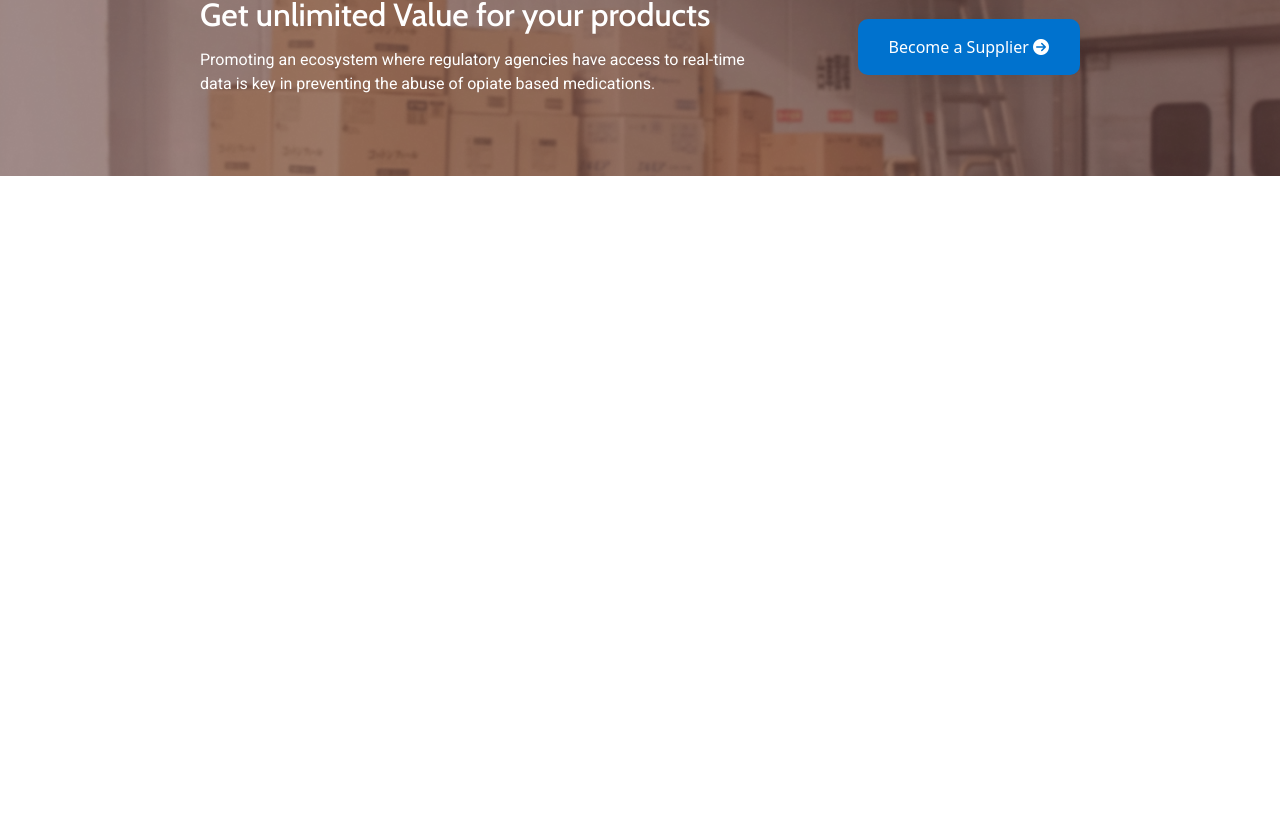
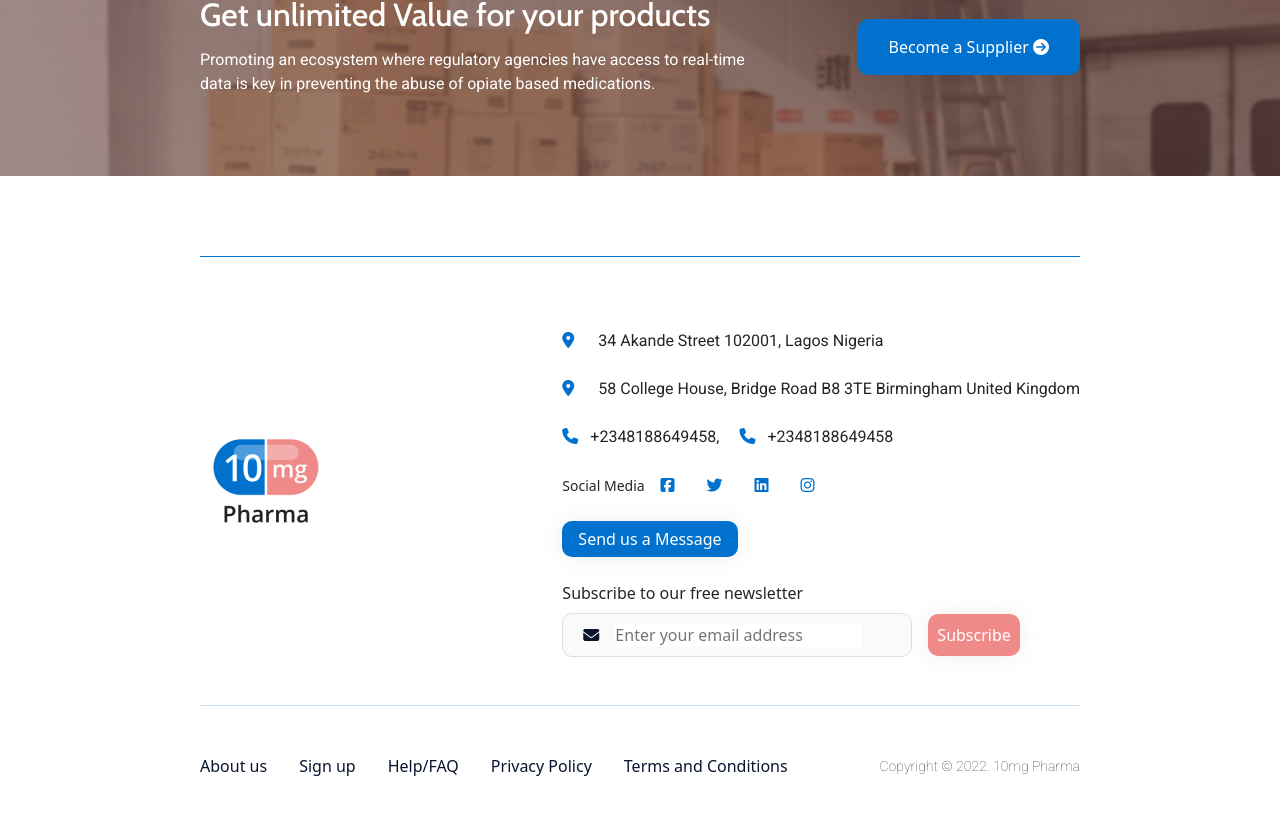
Before and after one commit to greenbii/10mg, an Angular app: page / in a window 1280 px wide. Shown: the part 4289-5103 px from the top of the page. Before the commit the page ends 4465 px from the top, so only its background shows below. Built offline with nearby package versions, Linux system fonts and the light colour scheme.

Commit message:
Landing page update

```diff
--- a/src/app/components/footer/footer.component.css
+++ b/src/app/components/footer/footer.component.css
@@ -0,0 +1,94 @@
+.footer-contents {
+    display: flex;
+    justify-content: space-between;
+    align-items: center;
+    gap: 3rem;
+}
+
+.divider {
+    background: var(--primary-color);
+}
+
+.input-container {
+    padding: 9px 20px;
+    width: 350px;
+}
+
+.input-container input {
+    border: none;
+    width: 80%;
+    outline: none;
+}
+
+.blue-icon {
+    color: var(--primary-color);
+}
+
+.footer-flex-container {
+    display: flex;
+    justify-content: space-between;
+    align-items: center;
+    gap: 3rem;
+}
+
+.footer-flex-container a {
+    color: var(--text-color);
+}
+
+.faded {
+    opacity: 0.2;
+}
+
+.copyright p {
+    color: #444;
+    font-size: 14px;
+    font-weight: 200;
+}
+
+
+
+
+/* MEDIA QUERY */
+@media screen and (max-width: 1200px) {
+    .body-container {
+        padding: 4rem 50px;
+    }
+}
+
+@media screen and (max-width: 950px) {
+    .footer-contents {
+        flex-direction: column;
+        text-align: center;
+    }
+
+    .footer-flex-container {
+        flex-direction: column;
+        text-align: center;
+    }
+}
+
+@media screen and (max-width: 500px) {
+    .input-container {
+        width: 250px;
+    }
+
+    .footer-flex-container a {
+        font-size: 14px;
+    }
+
+}
+
+@media screen and (max-width: 290px) {
+
+    .form-input {
+        display: flex;
+        flex-direction: column;
+        gap: 1rem;
+    }
+
+    .red-btn {
+        width: 100%;
+        margin: unset !important;
+    }
+
+}
--- a/src/app/components/footer/footer.component.html
+++ b/src/app/components/footer/footer.component.html
@@ -1 +1,48 @@
-<p>footer works!</p>
+<section class="body-container footer-container">
+    <div class="divider"></div>
+    <div class="footer-contents my-5">
+        <div class="footer-brand">
+            <a href="#"><img src="../../../assets/images/10mgVert.png" alt="footer logo"></a>
+        </div>
+        <div class="footer-details">
+            <p class="my-4"><i class="fa-solid fa-location-dot blue-icon me-4"></i>34 Akande Street 102001, Lagos
+                Nigeria</p>
+            <p class="my-4"><i class="fa-solid fa-location-dot blue-icon me-4"></i>58 College House, Bridge Road B8 3TE
+                Birmingham United Kingdom
+            </p>
+            <p class="my-4"><i class="fa-solid fa-phone blue-icon me-2"></i> +2348188649458, <i
+                    class="fa-solid fa-phone blue-icon ms-3 me-2"></i> +2348188649458</p>
+            <div class="social-links my-4">
+                <small>Social Media</small>
+                <a href="https://www.facebook.com"><i class="fa-brands fa-square-facebook blue-icon mx-3"></i></a>
+                <a href="https://www.twitter.com"><i class="fa-brands fa-twitter blue-icon mx-3"></i></a>
+                <a href="https://www.linkedin.com"><i class="fa-brands fa-linkedin blue-icon mx-3"></i></a>
+                <a href="https://www.instagram.com"><i class="fa-brands fa-instagram blue-icon mx-3"></i></a>
+            </div>
+            <button class="primary-btn button mb-4">Send us a Message</button>
+            <form class="newsletter">
+                <label for="subscribe">Subscribe to our free newsletter</label>
+                <div class="form-input d-flex align-items-center mt-2">
+                    <div class="input-container textfield">
+                        <i class="fa-solid fa-envelope me-3"></i>
+                        <input type="email" name="email" id="subscribe" placeholder="Enter your email address">
+                    </div>
+                    <button typ="submit" class="red-btn button ms-3 p-2">Subscribe</button>
+                </div>
+            </form>
+        </div>
+    </div>
+    <div class="divider faded"></div>
+    <div class="footer-flex-container mt-5">
+        <div class="footer-links">
+            <a href="#" class="me-3 mt-sm-5">About us</a>
+            <a href="#" class="mx-3 mt-sm-5">Sign up</a>
+            <a href="#" class="mx-3 mt-sm-5">Help/FAQ</a>
+            <a href="#" class="mx-3 mt-sm-5">Privacy Policy</a>
+            <a href="#" class="mx-3 mt-sm-5">Terms and Conditions</a>
+        </div>
+        <div class="copyright">
+            <p class="mb-0">Copyright &copy; {{getYear}}. 10mg Pharma</p>
+        </div>
+    </div>
+</section>
--- a/src/app/components/footer/footer.component.ts
+++ b/src/app/components/footer/footer.component.ts
@@ -7,6 +7,12 @@ import { Component, OnInit } from '@angular/core';
 })
 export class FooterComponent implements OnInit {
 
+
+  date = new Date()
+  getYear = this.date.getFullYear()
+
+
+
   constructor() { }
 
   ngOnInit(): void {
--- a/src/app/components/landing/landing.component.css
+++ b/src/app/components/landing/landing.component.css
@@ -139,3 +139,9 @@ img {
         text-align: center;
     }
 }
+
+@media screen and (max-width: 290px) {
+    .hiw-contents img {
+        width: 250px;
+    }
+}
--- a/src/app/components/landing/landing.component.html
+++ b/src/app/components/landing/landing.component.html
@@ -69,3 +69,4 @@
     </div>
 </section>
 <app-become-supplier></app-become-supplier>
+<app-footer></app-footer>
--- a/src/styles.css
+++ b/src/styles.css
@@ -11,6 +11,7 @@
     --primary-color: #0072CE;
     --secondary-color: #EF8A89;
     --white: #FFF;
+    --fade-black: #ddd;
     --order-placed-color: #2FBD6A;
     --delivered-color: #F2C422;
     --pending-color: #FFF0DB;
@@ -97,9 +98,11 @@ li {
     box-shadow: var(--box-shadow);
 }
 
-.texfield {
+.textfield {
     background: var(--grey-bg);
     color: var(--text-color);
+    border: 1px solid var(--fade-black);
+    border-radius: 10px;
 }
 
 .divider {
```
